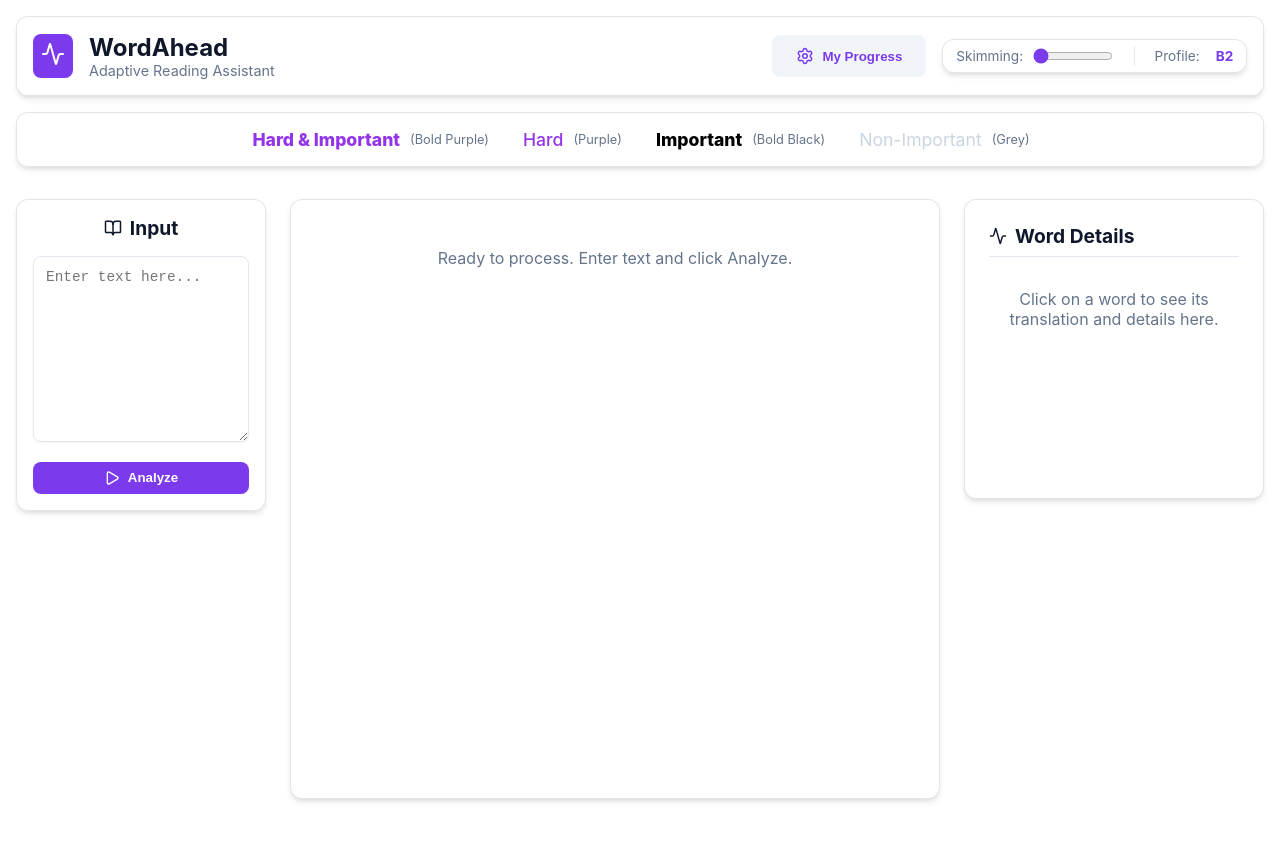
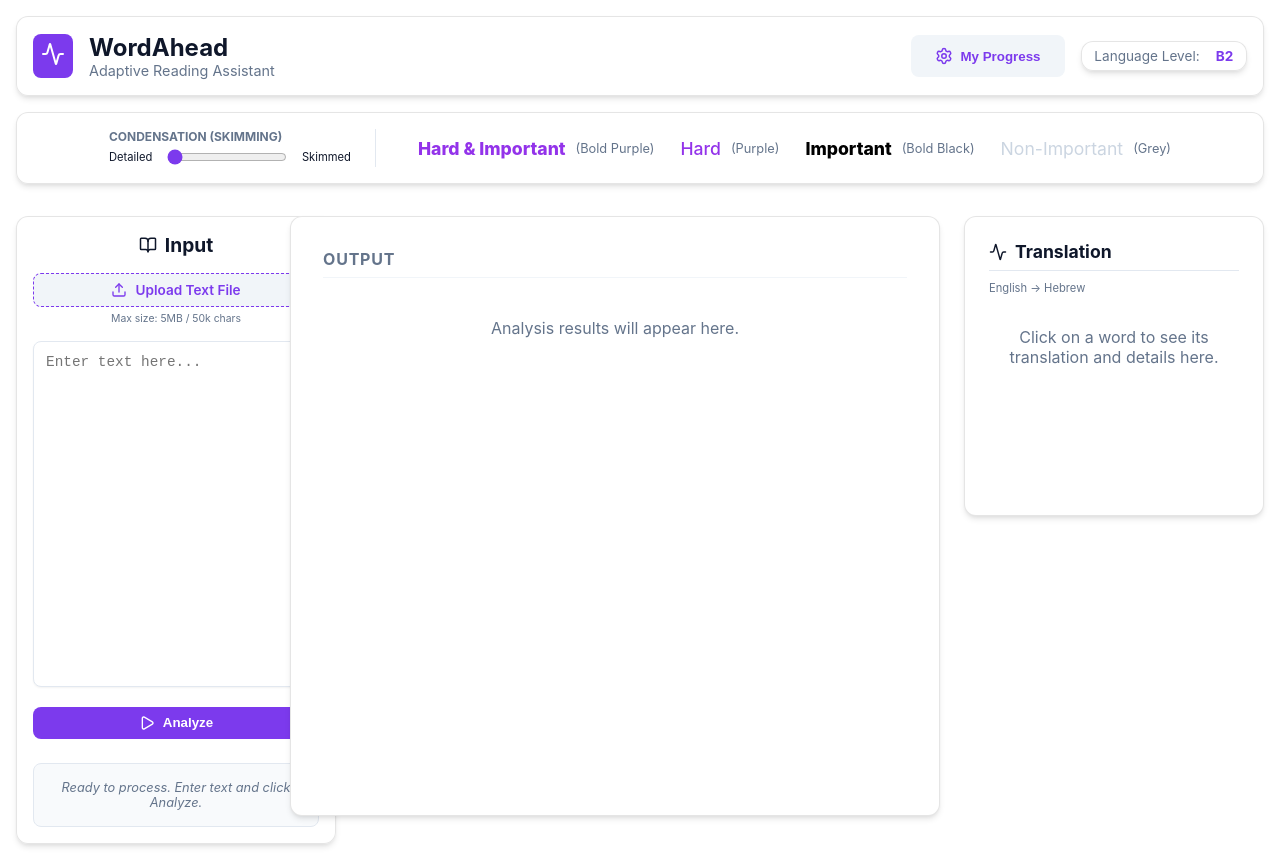
Before and after one commit to AminaOmari/GP-TSM-WordAhead, a React (Vite) app in the folder frontend/: page / in a window 1280 px wide. Before the commit the page ends 815 px from the top, so only its background shows below. Built offline with nearby package versions, Linux system fonts and the light colour scheme.

Commit message:
UI Enhancements: Bigger text area, file upload, stop analysis button, and relocated skimming slider

```diff
--- a/frontend/src/App.jsx
+++ b/frontend/src/App.jsx
@@ -1,6 +1,6 @@
 import React, { useState, useEffect } from 'react';
 import axios from 'axios';
-import { BookOpen, Settings, X, Loader2, Play, Activity, Info } from 'lucide-react';
+import { BookOpen, Settings, X, Loader2, Play, Activity, Info, Upload, Trash2, StopCircle } from 'lucide-react';
 import { motion, AnimatePresence } from 'framer-motion';
 
 const API_URL = ''; // Relative to the domain serving the app
@@ -51,6 +51,8 @@ function App() {
   const [transLoading, setTransLoading] = useState(false);
   const [showDashboard, setShowDashboard] = useState(false);
   const [skimmingLevel, setSkimmingLevel] = useState(0); // 0 = Show All, higher = More Condensed
+  const [abortController, setAbortController] = useState(null);
+  const [fileLimitError, setFileLimitError] = useState('');
 
   // Persistence State
   const [learnedWords, setLearnedWords] = useState(() => {
@@ -139,20 +141,57 @@ function App() {
       alert("Please enter some text to analyze.");
       return;
     }
+
+    const controller = new AbortController();
+    setAbortController(controller);
     setLoading(true);
+
     try {
       const res = await axios.post(`${API_URL}/api/analyze`, {
         text,
         user_level: userLevel
-      });
+      }, { signal: controller.signal });
       setTokens(res.data.tokens);
     } catch (err) {
+      if (axios.isCancel(err)) {
+        console.log("Analysis cancelled by user");
+      } else {
         console.error(err);
         const msg = err.response?.data?.detail || err.message || "Unknown error";
         alert(`Analysis failed: ${msg}`);
+      }
     } finally {
       setLoading(false);
+      setAbortController(null);
     }
+  };
+
+  const handleStopAnalysis = () => {
+    if (abortController) {
+      abortController.abort();
+    }
+  };
+
+  const handleFileUpload = (e) => {
+    const file = e.target.files[0];
+    if (!file) return;
+
+    if (file.size > 5 * 1024 * 1024) { // 5MB limit
+      setFileLimitError("File is too large. Max size is 5MB.");
+      return;
+    }
+
+    const reader = new FileReader();
+    reader.onload = (e) => {
+      const content = e.target.result;
+      if (content.length > 50000) {
+        setFileLimitError("Text is too long. Max characters: 50,000.");
+        return;
+      }
+      setText(content);
+      setFileLimitError('');
+    };
+    reader.readAsText(file);
   };
 
   return (
@@ -174,17 +213,7 @@ function App() {
             <Settings size={18} /> My Progress
           </button>
           <div className="glass" style={{ padding: '0.4rem 0.8rem', fontSize: '0.85rem', display: 'flex', alignItems: 'center', gap: '1rem' }}>
-            <div style={{ display: 'flex', alignItems: 'center', gap: '0.5rem' }}>
-              <span style={{ color: 'var(--text-secondary)' }}>Skimming:</span>
-              <input
-                type="range" min="0" max="3" step="1"
-                value={skimmingLevel}
-                onChange={(e) => setSkimmingLevel(parseInt(e.target.value))}
-                style={{ width: '80px', accentColor: 'var(--accent)' }}
-              />
-            </div>
-            <div style={{ borderLeft: '1px solid #e2e8f0', height: '1.2rem', margin: '0 0.2rem' }}></div>
-            <span style={{ color: 'var(--text-secondary)' }}>Profile:</span>
+            <span style={{ color: 'var(--text-secondary)' }}>Language Level:</span>
             <span style={{ fontWeight: 'bold', color: 'var(--accent)' }}>{userLevel}</span>
           </div>
         </div>
@@ -193,6 +222,22 @@ function App() {
 
       {/* Categories Legend */}
       <div className="glass legend-container">
+        <div style={{ display: 'flex', alignItems: 'center', gap: '1rem', borderRight: '1px solid #e2e8f0', paddingRight: '1.5rem', marginRight: '0.5rem' }}>
+          <div style={{ display: 'flex', flexDirection: 'column', gap: '0.2rem' }}>
+            <span style={{ fontSize: '0.75rem', color: 'var(--text-secondary)', fontWeight: 'bold', textTransform: 'uppercase' }}>Condensation (Skimming)</span>
+            <div style={{ display: 'flex', alignItems: 'center', gap: '0.8rem' }}>
+               <span style={{ fontSize: '0.7rem' }}>Detailed</span>
+               <input
+                 type="range" min="0" max="3" step="1"
+                 value={skimmingLevel}
+                 onChange={(e) => setSkimmingLevel(parseInt(e.target.value))}
+                 style={{ width: '120px', accentColor: 'var(--accent)' }}
+               />
+               <span style={{ fontSize: '0.7rem' }}>Skimmed</span>
+            </div>
+          </div>
+        </div>
+        <div style={{ display: 'flex', alignItems: 'center', gap: '1.5rem', flexWrap: 'wrap' }}>
           <div style={{ display: 'flex', alignItems: 'center', gap: '0.5rem' }}>
             <span className="word word-hard-important">Hard & Important</span>
             <span style={{ fontSize: '0.8rem', color: 'var(--text-secondary)' }}>(Bold Purple)</span>
@@ -210,34 +255,63 @@ function App() {
             <span style={{ fontSize: '0.8rem', color: 'var(--text-secondary)' }}>(Grey)</span>
           </div>
         </div>
+      </div>
 
       {/* Main Content: 3-Column Layout */}
       <div className="main-layout">
 
-        {/* Left Panel: Input */}
-        <div className="glass input-panel">
+        <div className="glass input-panel" style={{ width: '320px' }}>
           <h2 style={{ marginTop: 0, display: 'flex', alignItems: 'center', justifyContent: 'center', gap: '0.5rem', color: 'var(--text-primary)', fontSize: '1.2rem' }}>
             <BookOpen size={18} /> Input
           </h2>
+
+          <div style={{ marginBottom: '1rem' }}>
+            <label className="btn" style={{ background: 'var(--bg-secondary)', color: 'var(--accent)', border: '1px dashed var(--accent)', display: 'flex', justifyContent: 'center', alignItems: 'center', gap: '0.5rem', padding: '0.5rem', fontSize: '0.85rem' }}>
+              <Upload size={16} /> Upload Text File
+              <input type="file" accept=".txt" onChange={handleFileUpload} style={{ display: 'none' }} />
+            </label>
+            <p style={{ fontSize: '0.65rem', color: 'var(--text-secondary)', textAlign: 'center', marginTop: '0.3rem' }}>
+              Max size: 5MB / 50k chars
+            </p>
+            {fileLimitError && <p style={{ fontSize: '0.7rem', color: '#dc2626', textAlign: 'center', marginTop: '0.3rem' }}>{fileLimitError}</p>}
+          </div>
+
           <textarea
             className="input"
-            rows={10}
+            rows={20}
             value={text}
             onChange={(e) => setText(e.target.value)}
             placeholder="Enter text here..."
-            style={{ resize: 'vertical', fontFamily: 'monospace', marginBottom: '1rem', fontSize: '0.9rem' }}
+            style={{ resize: 'vertical', fontFamily: 'monospace', marginBottom: '1rem', fontSize: '0.9rem', minHeight: '300px' }}
           />
-          <button className="btn" onClick={handleAnalyze} style={{ width: '100%', display: 'flex', justifyContent: 'center', alignItems: 'center', gap: '0.5rem', padding: '0.5rem' }}>
+
+          <div style={{ display: 'flex', gap: '0.5rem' }}>
+            <button className="btn" onClick={handleAnalyze} disabled={loading} style={{ flex: 2, display: 'flex', justifyContent: 'center', alignItems: 'center', gap: '0.5rem', padding: '0.5rem' }}>
               {loading ? <Loader2 className="loader" style={{ width: 16, height: 16 }} /> : <Play size={16} />}
               {loading ? 'Analyzing...' : 'Analyze'}
             </button>
+            {loading && (
+              <button className="btn" onClick={handleStopAnalysis} style={{ flex: 1, background: '#dc2626', padding: '0.5rem', display: 'flex', justifyContent: 'center', alignItems: 'center' }} title="Stop Analysis">
+                <StopCircle size={18} />
+              </button>
+            )}
+          </div>
+
+          <div style={{ marginTop: '1.5rem', padding: '1rem', background: '#f8fafc', borderRadius: '8px', border: '1px solid #e2e8f0' }}>
+            <p style={{ margin: 0, fontSize: '0.8rem', color: 'var(--text-secondary)', textAlign: 'center', fontStyle: 'italic' }}>
+              Ready to process. Enter text and click Analyze.
+            </p>
+          </div>
         </div>
 
         {/* Middle Panel: Output */}
         <div className="glass content-panel">
+          <h2 style={{ marginTop: 0, marginBottom: '1.5rem', paddingBottom: '0.5rem', borderBottom: '1px solid #f1f5f9', color: 'var(--text-secondary)', fontSize: '1rem', textTransform: 'uppercase', letterSpacing: '0.05em' }}>
+            Output
+          </h2>
           {tokens.length === 0 ? (
-            <div style={{ display: 'flex', alignItems: 'center', justifyContent: 'center', height: '100%', color: 'var(--text-secondary)' }}>
-              <p>Ready to process. Enter text and click Analyze.</p>
+            <div style={{ display: 'flex', alignItems: 'center', justifyContent: 'center', height: '80%', color: 'var(--text-secondary)' }}>
+              <p>Analysis results will appear here.</p>
             </div>
           ) : (
             <div style={{ lineHeight: '2.0', fontSize: '1.2rem' }}>
@@ -304,9 +378,10 @@ function App() {
 
         {/* Right Panel: Translation Sidebar */}
         <div className="glass translation-panel">
-          <h2 style={{ marginTop: 0, display: 'flex', alignItems: 'center', gap: '0.5rem', color: 'var(--text-primary)', fontSize: '1.2rem', borderBottom: '1px solid #e2e8f0', paddingBottom: '0.5rem' }}>
-            <Activity size={18} /> Word Details
+          <h2 style={{ marginTop: 0, display: 'flex', alignItems: 'center', gap: '0.5rem', color: 'var(--text-primary)', fontSize: '1.1rem', borderBottom: '1px solid #e2e8f0', paddingBottom: '0.5rem' }}>
+            <Activity size={18} /> Translation
           </h2>
+          <p style={{ fontSize: '0.7rem', color: 'var(--text-secondary)', marginTop: '-0.3rem', marginBottom: '1rem' }}>English → Hebrew</p>
 
           <AnimatePresence mode="wait">
             {!selectedWord ? (
```
Lines whose indentation alone changed are shown as unchanged.
